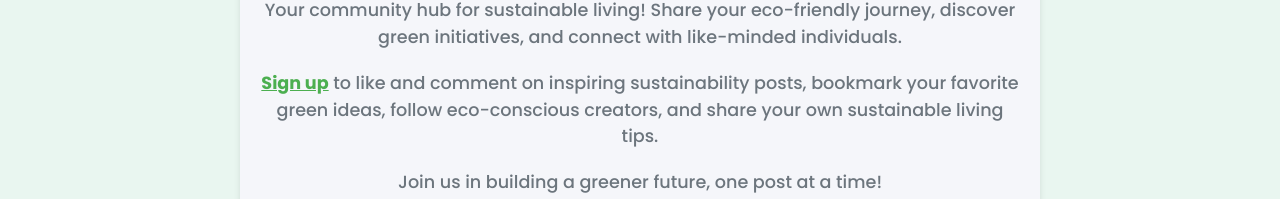
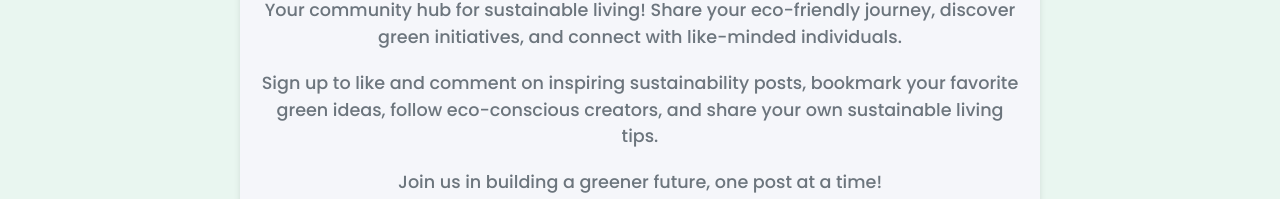
Before and after one commit to BilalEssafi1/ecosphere, a React (Create React App) app: page / in a window 1280 px wide. Shown: the part 172-371 px from the top of the page. Built offline with nearby package versions, Linux system fonts and the light colour scheme; no server answers.

Commit message:
Remove sign up link from homepage content and improve session timeout check in automatic logout

```diff
--- a/src/components/Home.js
+++ b/src/components/Home.js
@@ -11,7 +11,7 @@ const Home = () => {
         discover green initiatives, and connect with like-minded individuals.
       </p>
       <p>
-        <Link to="/signup" className={styles.SignUpLink}>Sign up</Link> to like and comment
+        Sign up to like and comment
         on inspiring sustainability posts, bookmark your favorite green ideas,
         follow eco-conscious creators, and share your own sustainable living tips.
       </p>
--- a/src/contexts/CurrentUserContext.js
+++ b/src/contexts/CurrentUserContext.js
@@ -45,7 +45,7 @@ export const CurrentUserProvider = ({ children }) => {
   const SESSION_TIMEOUT = 5 * 60 * 1000;
 
   /**
-   * Handle logout - using exact same approach as NavBar's handleSignOut
+   * Handle logout
    */
   const handleLogout = useCallback(async () => {
     try {
@@ -100,23 +100,23 @@ export const CurrentUserProvider = ({ children }) => {
    */
   useEffect(() => {
     const checkSessionTimeout = () => {
+      // Only check timeout if user is logged in
+      if (currentUser) {
         const sessionStart = localStorage.getItem("session_start");
-      if (sessionStart && currentUser) {
+        if (sessionStart) {
           const sessionStartTime = parseInt(sessionStart);
           const currentTime = new Date().getTime();
 
           // Check if session has exceeded timeout duration
           if (currentTime - sessionStartTime >= SESSION_TIMEOUT) {
-          console.log("Session timeout - logging out");
             handleLogout();
+          }
+        } else {
+          // If there's no session start time but user is logged in, set it
+          localStorage.setItem("session_start", new Date().getTime().toString());
         }
       }
     };
-
-    // Set initial session start time if not exists
-    if (!localStorage.getItem("session_start") && currentUser) {
-      localStorage.setItem("session_start", new Date().getTime().toString());
-    }
 
     // Check session timeout every minute
     const intervalId = setInterval(checkSessionTimeout, 60000);
```
Lines whose indentation alone changed are shown as unchanged.
